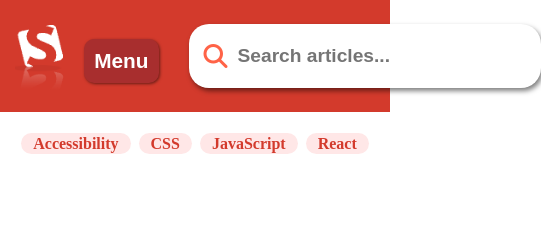
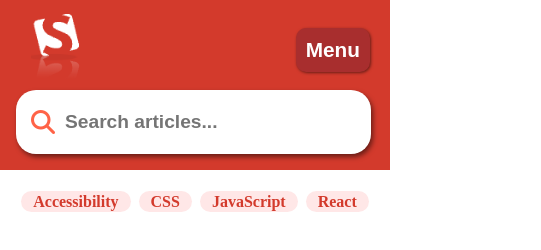
Before and after one commit to xxxlata/SmashingMagazine_nav_clone, a plain HTML site: page index.html in a window 390 px wide. Shown: the whole page, 541 px wide, since content can reach past the window. Drawn offline with Linux system fonts and the light colour scheme.

Commit message:
samashing_nav

```diff
--- a/style.css
+++ b/style.css
@@ -18,7 +18,6 @@ body{
     display: grid;
     grid-template-columns: 1.7fr 4fr 2fr;
     background-color:#d33a2c;
-    height: 7rem;
 }
 
 .logo{
@@ -54,7 +53,6 @@ picture :nth-child(2){
 .nav li {
     padding: 10px 20px 0 0 ;
     font-size: 1.3rem;
-    margin:0 10px 0 10px;
     font-weight: bold;
 
 }
@@ -86,12 +84,12 @@ picture :nth-child(2){
     display: flex;
     justify-content: flex-start;
     align-items: center;
-    width: 100%;
+    width: 80%;
     height: 100%;
 }
 
 .search{
-    width: 22rem;
+    width: 100%;
     height: 4rem;
     background-color: white;
     border-radius: 20px;
@@ -149,6 +147,13 @@ input {
     .sec_menu li:nth-child(6){
         display: none;
     }
+    .more_button {
+        display: block;
+
+    }
+    .menu_button{
+        display: none;
+    }
 }
 
 @media screen and (max-width: 1500px) {
@@ -187,20 +192,36 @@ input {
     }
 }
 @media screen and (max-width: 650px) {
+    .top_nav {
+        display: flex;
+        flex-wrap: wrap;
+        justify-content: space-between;
+        padding: 0 0 1rem 1rem;
+
+    }
+    .search_box{
+        align-self: flex-end;
+        width: 95%;
+    }
     .nav > li {
         display: none;
     }
     .nav > li:last-child {
         display: inline-block;
     }
+    .more_button {
+        display: none;
+    }
+
+    .menu_button{
+        display: block;
+    }
 }
 @media screen and (max-width :415px) {
     .sec_kat {
         box-shadow: none;
     }
-    .more_button {
-        display: none;
-    }
+
     .sec_menu li:nth-child(5){
         display: none;
     }
@@ -238,9 +259,8 @@ input {
         display: none;
     }
 }
-@media screen and (min-width : 416px) {
-    .menu_button {
-        display: none;
-    }
+
+
+@media screen and (max-width: ) {
 
 }
```
